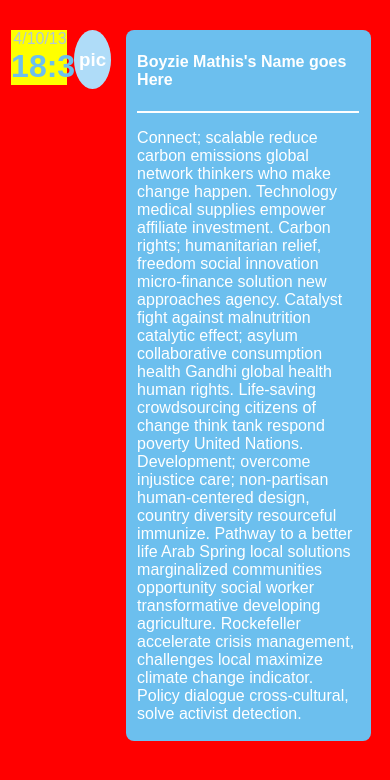
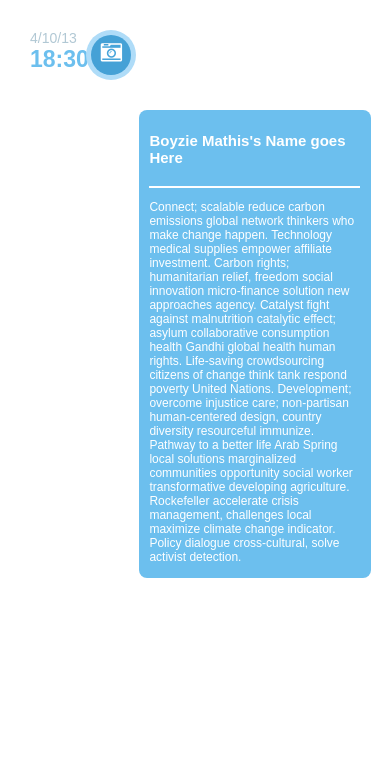
Before and after one commit to BoyzieLee/Responsive-Design, a website with bundled scripts: page app/index.html in a window 390 px wide. Built offline with nearby package versions, Linux system fonts and the light colour scheme.

Commit message:
added mobile & break points

```diff
--- a/app/index.html
+++ b/app/index.html
@@ -3,23 +3,44 @@
   <head>
     <meta charset="utf-8">
     <meta name="viewport" content="width=device-width, initial-scale=1.0">
+    <link rel="stylesheet" href="https://maxcdn.bootstrapcdn.com/font-awesome/4.6.1/css/font-awesome.min.css">
     <title>Responsive Design</title>
     <link rel="stylesheet" href="css/normalize.css">
     <link rel="stylesheet" href="css/main.css">
   </head>
   <body>
+    <div class="lineContainer">
+
       <div class="container">
+
+        <div class="mobileFloat">
+
           <aside class="time">
             <p>4/10/13</p>
             <h1>18:30</h1>
           </aside>
           <section class="icon">
-        <div class="circleBox">
-          <!-- <i class="fa fa-camera-retro fa-2x"></i> -->
+            <div class="vertLine">
 
             </div>
-        <h3>pic</h3>
+            <div class="bigIconBox">
+              <div class="bigCircleBox">
+                <div class="smallIconBox">
+                  <div class="smallCircleBox">
+                    <i class="fa fa-camera-retro fa-lg"></i>
+                    <!-- <h3>pic</h3> -->
+
+                  </div>
+
+                </div>
+
+              </div>
+            </div>
           </section>
+
+        </div>
+
+
         <article class="">
 
           <h4>Boyzie Mathis's Name goes Here</h4>
@@ -28,6 +49,9 @@
 
         </article>
       </div>
+
+    </div>
+
     <script src="js/bundle.js"></script>
   </body>
 </html>
--- a/src/sass/main.scss
+++ b/src/sass/main.scss
@@ -1,18 +1,26 @@
 body {
   max-width: 100%;
-  background-color: red;
+  // background-color: red;
 
+  .lineContainer {
+    // float: left;
+    // width: 12%;
+    // padding: 0;
+    // margin-left: 20%;
+    // background-color: #AFDCF8;
     .container {
       margin-top: 30px;
       max-width: 95%;
       overflow: auto;
+
+      .mobileFloat {
 
         aside {
           width: 15%;
           float: left;
           text-align: right;
           color: #B1C8D4;
-      background-color: yellow;
+          // background-color: yellow;
           margin-left: 3%;
           p {
             margin: 0;
@@ -20,22 +28,56 @@ body {
           h1 {
             margin: 0;
             color: #6CBFEE;
+
+          }
+        }
+        .vertLine {
+          // width: 5px;
+          // background-color: #AFDCF8;
+          // height: 100%;
+          // float: left;
+          // border: 1px inset;
+        }
+        .bigIconBox {
+          // width: 100%;
+          color: white;
+          // width: 10%;
+          text-align: center;
+          float: left;
+          margin-left: 2%;
+          width: 50px;
+          height: 50px;
+          .bigCircleBox {
+            width: 50px;
+            height: 50px;
+            background-color: #AFDCF8;
+            border-radius: 100%;
+            .smallIconBox {
+              padding-left: 4.5px;
+              padding-top: 5px;
+
+              width: 40px;
+              height: 40px;
+              .smallCircleBox{
+                width: 40px;
+                height: 40px;
+                background-color: #45A1D6;
+                border-radius: 100%;
+              }
+            }
           }
         }
 
         section {
-      width: 100%;
-      color: white;
-      width: 10%;
-      text-align: center;
-      float: left;
-      margin-left: 2%;
-      background-color: #AFDCF8;
-      border-radius: 100%;
-      .circleBox {
+          // background-color: #AFDCF8;
+          // border-radius: 100%;
+          i {
+            margin: 10px;
             color: white;
             background-color: #46A4DA;
           }
+        }
+
       }
 
       article {
@@ -53,3 +95,117 @@ body {
 
     }
   }
+}
+
+/////////////// tablet view    /////
+
+
+@media screen and (max-width: 720px) {
+  body {
+    background-color: pink;
+  }
+  .container {
+    padding: 0 2.5%;
+  }
+  p {
+    font-size: 14px;
+  }
+  h1  {
+    font-size: 23px;
+  }
+  h4 {
+    font-size: 15px;
+  }
+  hr {
+    border: .5px solid white;
+  }
+  p {
+    font-size: 12px;
+  }
+}
+/////////////// mobile view    /////
+
+@media screen and (max-width: 450px) {
+  body {
+
+    background-color: white;
+  }
+  .container {
+    margin: 0 2.5%;
+    padding: 0 2.5%;
+  }
+  aside {
+    width: 50%;
+    display: block;
+    // float: left;
+    text-align: left;
+    color: #B1C8D4;
+    margin-left: 3%;
+    p {
+      font-size: 14px;
+      text-align: left;
+
+    }
+    h1  {
+      font-size: 23px;
+      text-align: left;
+    }
+  }
+  h4 {
+    font-size: 15px;
+  }
+  hr {
+    border: .5px solid white;
+  }
+  p {
+    font-size: 12px;
+  }
+  section {
+    width: 50%;
+    color: white;
+    // float: right;
+    text-align: center;
+    margin-left: 2%;
+    background-color: #AFDCF8;
+    border-radius: 100%;
+
+    .bigIconBox {
+      // width: 100%;
+      color: white;
+      // width: 10%;
+      text-align: center;
+      float: left;
+      margin-left: 2%;
+      width: 20px;
+      height: 20px;
+      .bigCircleBox {
+        width: 20px;
+        height: 20px;
+        background-color: #AFDCF8;
+        border-radius: 100%;
+        .smallIconBox {
+          padding-left: 4.5px;
+          padding-top: 5px;
+
+          width: 10px;
+          height: 10px;
+          .smallCircleBox{
+            width: 10px;
+            height: 10px;
+            background-color: #45A1D6;
+            border-radius: 100%;
+          }
+        }
+      }
+    }
+  }
+  article {
+    width: 400px;
+    margin-top: 30px;
+    padding: 2px 3%;
+    border-radius: .5em;
+    color: white;
+    background-color: #6CBFEE;
+    clear: both;
+  }
+}
```
Also changed, not shown: app/css/main.css, 1 other file. Lines whose indentation alone changed are shown as unchanged.
